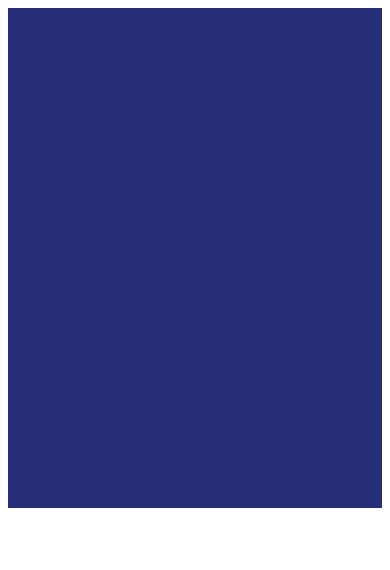
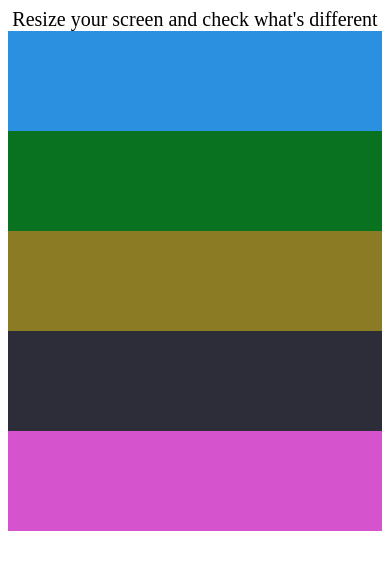
Before and after one commit to Jenhaohsiao/Web-Assignment-2-3, a plain HTML site: page index.html in a window 390 px wide. Drawn offline with Linux system fonts and the light colour scheme.

Commit message:
Master: Added each item background colour and basic responsive css

```diff
--- a/SRC/CSS/myStyle.css
+++ b/SRC/CSS/myStyle.css
@@ -1,24 +1,68 @@
 /* For the screen size bigger than 800px */
 
-.container {
-    max-width: 1000px;
-    margin-left: auto;
-    margin-right: auto;
-    background-color: #c04c4c;
-    height: 500px;
+.titleText {
+    text-align: center;
+    margin: 0 auto;
+    font-size: 30px;
 }
 
 @media (max-width: 800px) {
-    .container {
+    .titleText {
+        font-size: 25px;
+    }
+}
+
+@media (max-width: 600px) {
+    .titleText {
+        font-size: 20px;
+    }
+}
+
+#item_1 {
+    background-color: #2a90df;
+}
+
+#item_2 {
+    background-color: #087221;
+}
+
+#item_3 {
+    background-color: #8a7b24;
+}
+
+#item_4 {
+    background-color: #2d2d3a;
+}
+
+#item_5 {
+    background-color: #d553cc;
+}
+
+.grid-container {
+    display: grid;
+    margin-left: auto;
+    margin-right: auto;
+}
+
+.container_responsive_size {
+    max-width: 1000px;
+    grid-template-columns: 60% 40%;
+    /* grid-template-columns: auto auto; */
+    grid-template-rows: 100px 100px;
+}
+
+@media (max-width: 800px) {
+    .container_responsive_size {
+        grid-template-columns: 50% 50%;
+        grid-template-rows: 100px 100px 100px;
         background-color: #697926;
     }
 }
 
 @media (max-width: 600px) {
-    .container {
+    .container_responsive_size {
+        grid-template-columns: auto;
+        grid-template-rows: 100px 100px 100px 100px 100px;
         background-color: #262d79;
-        /* width: 800px;
-        margin-left: auto;
-        margin-right: auto; */
     }
 }
--- a/index.html
+++ b/index.html
@@ -11,16 +11,18 @@
 
 <body>
 
-    <div class="container">
-        <div class="c1">
+
+    <p class="titleText"> Resize your screen and check what's different </p>
+    <div class="grid-container container_responsive_size">
+        <div id="item_1">
         </div>
-        <div class="c2">
+        <div id="item_2">
         </div>
-        <div class="c3">
+        <div id="item_3">
         </div>
-        <div class="c4">
+        <div id="item_4">
         </div>
-        <div class="c5">
+        <div id="item_5">
         </div>
     </div>
 
```
